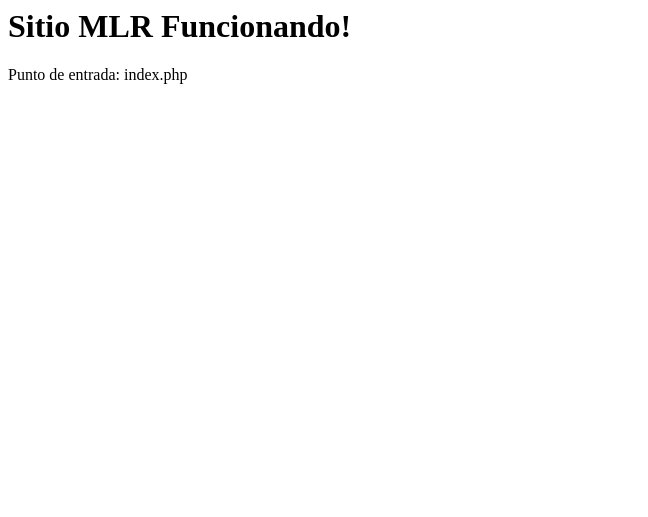
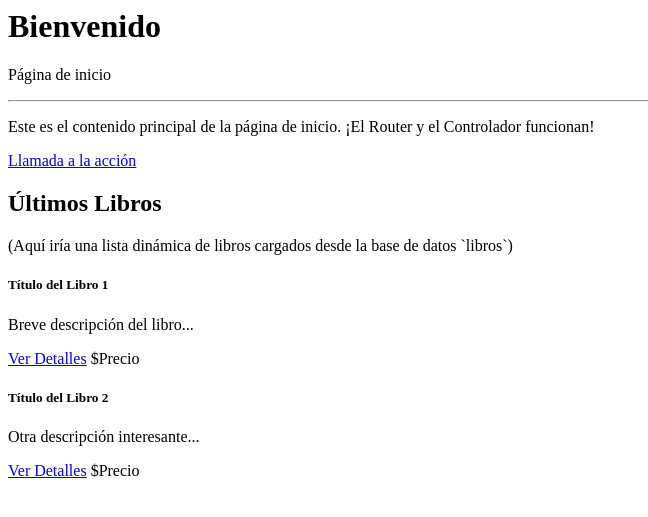
Before and after one commit to jahcr1/MariaLuzRoldan, a PHP site: page /app/Views/paginas/inicio.php in a window 1280 px wide. Shown: the top 517 px of the page, without its empty margins (0-648 px from the left). Run offline with PHP 8.4, Linux system fonts and the light colour scheme; some libraries are stand-ins or nearby versions.

Commit message:
Agregando controladorInicio para manejar las logicas de las URL

```diff
--- /dev/null
+++ b/app/Views/paginas/inicio.php
@@ -0,0 +1,50 @@
+<?php
+// Asegurarse de que las variables están definidas para evitar errores
+$pageTitle = $pageTitle ?? 'Bienvenido';
+$pageDescription = $pageDescription ?? 'Página de inicio';
+?>
+
+<main class="container mt-4">
+    <div class="jumbotron bg-light p-5 rounded-lg m-3">
+        <h1 class="display-4"><?= htmlspecialchars($pageTitle) ?></h1>
+        <p class="lead"><?= htmlspecialchars($pageDescription) ?></p>
+        <hr class="my-4">
+        <p>Este es el contenido principal de la página de inicio. ¡El Router y el Controlador funcionan!</p>
+        <a class="btn btn-primary btn-lg" href="#" role="button">Llamada a la acción</a>
+    </div>
+
+    <section class="mt-5 container">
+        <h2>Últimos Libros</h2>
+        <p>(Aquí iría una lista dinámica de libros cargados desde la base de datos `libros`)</p>
+        <!-- Ejemplo de cómo podría verse (requiere CSS o Bootstrap para estilos): -->
+        <div class="row">
+            <div class="col-md-4 mb-4">
+                <div class="card shadow-sm">
+                    <!-- <img src="/ruta/a/imagen1.jpg" class="card-img-top" alt="Libro 1"> -->
+                    <div class="card-body">
+                        <h5 class="card-title">Título del Libro 1</h5>
+                        <p class="card-text">Breve descripción del libro...</p>
+                        <div class="d-flex justify-content-between align-items-center">
+                            <a href="#" class="btn btn-sm btn-outline-secondary">Ver Detalles</a>
+                            <span class="text-muted">$Precio</span>
+                        </div>
+                    </div>
+                </div>
+            </div>
+             <div class="col-md-4 mb-4">
+                <div class="card shadow-sm">
+                    <!-- <img src="/ruta/a/imagen2.jpg" class="card-img-top" alt="Libro 2"> -->
+                     <div class="card-body">
+                        <h5 class="card-title">Título del Libro 2</h5>
+                        <p class="card-text">Otra descripción interesante...</p>
+                         <div class="d-flex justify-content-between align-items-center">
+                            <a href="#" class="btn btn-sm btn-outline-secondary">Ver Detalles</a>
+                            <span class="text-muted">$Precio</span>
+                        </div>
+                    </div>
+                </div>
+            </div>
+           </div>
+    </section>
+
+</main>
--- a/public/index.php
+++ b/public/index.php
@@ -1,6 +1,9 @@
 <?php
 
 declare(strict_types=1);
+
+use Dotenv\Dotenv;
+use App\Core\Router;
 
 // Constantes de Rutas Principales
 define('BASE_PATH', dirname(__DIR__));
@@ -14,36 +17,45 @@ require_once BASE_PATH . '/vendor/autoload.php';
 
 // Cargar variables de entorno
 try {
-    $dotenv = Dotenv\Dotenv::createImmutable(BASE_PATH);
+    $dotenv = Dotenv::createImmutable(BASE_PATH);
     $dotenv->load();
 } catch (\Dotenv\Exception\InvalidPathException $e) {
-    die('Error: No se pudo encontrar el archivo .env. Asegúrate de copiar .env.example a .env y configurarlo.');
+    error_log('Error Dotenv: ' . $e->getMessage());
+    die('Error crítico de configuración. No se pudo cargar el archivo .env. Revisa los logs del servidor.');
 }
 
 // Cargar configuración
 require_once CONFIG_PATH . '/config.php';
 require_once CONFIG_PATH . '/database.php';
 
-// --- Enrutamiento Básico (Placeholder) ---
-echo "<h1>Sitio MLR Funcionando!</h1>";
-echo "<p>Punto de entrada: index.php</p>";
+// Instanciar y usar el nuevo Router para manejar las solicitudes
+$router = new Router();
 
-// Aquí irá la lógica de un Router más sofisticado
-// para mapear la URL a un Controlador y Acción.
+// Definir las rutas de la aplicación
+$router->add('/', ['controller' => 'ControladorInicio', 'action' => 'index']);
+$router->add('/tienda', ['controller' => 'ShopController', 'action' => 'index']);
+$router->add('/tienda/libro/{id}', ['controller' => 'ShopController', 'action' => 'showBook']); // Ruta con parámetro
+$router->add('/contacto', ['controller' => 'ContactController', 'action' => 'index']);
+$router->add('/admin/productos', ['controller' => 'Admin\ProductController', 'action' => 'index']); // Ruta admin
 
-// Ejemplo futuro:
-// $router = new App\Core\Router();
+// Obtener la URL solicitada (quitando el nombre del directorio base si es necesario)
+$url = $_SERVER['REQUEST_URI'];
 
-// // Definir rutas
-// $router->addRoute('/', ['HomeController', 'index']);
-// $router->addRoute('/tienda', ['ShopController', 'index']);
-// $router->addRoute('/tienda/libro/{id}', ['ShopController', 'showBook']); // Ruta con parámetro
-// $router->addRoute('/contacto', ['ContactController', 'index']);
-// $router->addRoute('/admin/productos', ['Admin\ProductController', 'index']); // Ruta admin
+// Determinar el path base si la app no está en la raíz del dominio
+$scriptName = $_SERVER['SCRIPT_NAME']; // Usualmente /ProyectosWeb/MLR/public/index.php
+$basePath = dirname($scriptName); // Usualmente /ProyectosWeb/MLR/public
 
-// // Obtener la ruta actual y despachar
-// $requestUri = parse_url($_SERVER['REQUEST_URI'], PHP_URL_PATH);
-// $requestMethod = $_SERVER['REQUEST_METHOD'];
-// $router->dispatch($requestUri, $requestMethod);
+// Si la URL empieza con el basePath, quitarlo
+if ($basePath !== '/' && $basePath !== '\\' && strpos($url, $basePath) === 0) {
+    $url = substr($url, strlen($basePath));
+}
+
+// Asegurarse de que la URL empiece con / si no está vacía
+if (empty($url)) {
+    $url = '/';
+}
+
+// Despachar la ruta
+$router->dispatch($url);
 
 ?>
```
Also changed, not shown: app/Core/Router.php (added, +111 -0 lines), app/controllers/ControladorInicio.php (added, +54 -0 lines).
